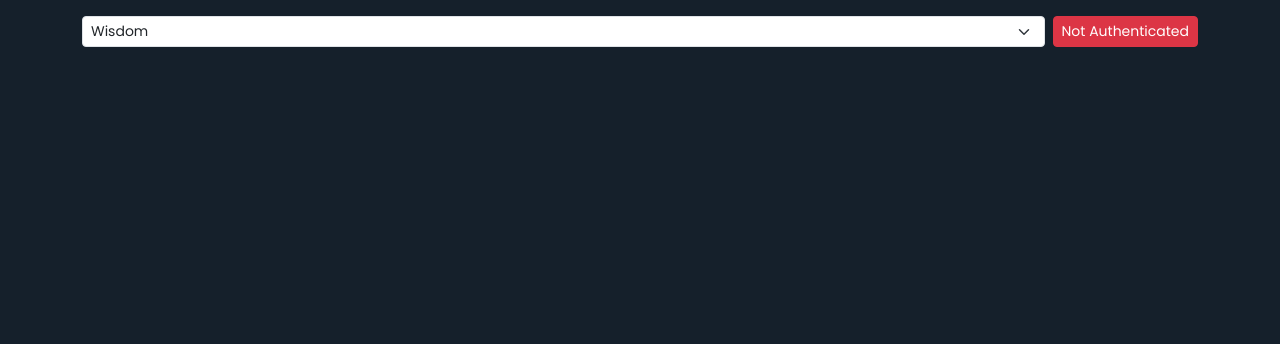
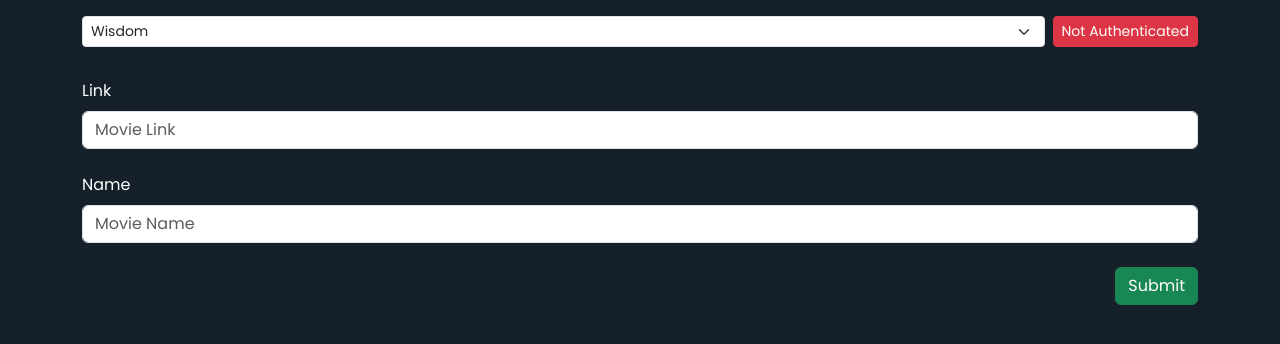
Before and after one commit to suyashjawale/portfolio-admin, an Angular app: page /movies in a window 1280 px wide. Before the commit this address led to /. Shown: the top 344 px of the page. Built offline with nearby package versions, Linux system fonts and the light colour scheme.

Commit message:
Code added

```diff
--- a/src/app/app.html
+++ b/src/app/app.html
@@ -8,7 +8,8 @@
 			<option value="posts">Posts</option>
 			<option value="snippets">Snippets</option>
 			<option value="wisdom">Wisdom</option>
-			<option value="wisdom">Resume</option>
+			<option value="resume">Resume</option>
+			<option value="movies">Movies</option>
 		</select>
 		@if(stateService.loggedIn()){
 		<button class="btn btn-success btn-sm">Authenticated</button>
--- a/src/app/app.routes.ts
+++ b/src/app/app.routes.ts
@@ -4,6 +4,7 @@ import { Birthday } from './components/birthday/birthday';
 import { Collection } from './components/collection/collection';
 import { Posts } from './components/posts/posts';
 import { Wisdom } from './components/wisdom/wisdom';
+import { Movies } from './components/movies/movies';
 
 export const routes: Routes = [
     {
@@ -30,5 +31,9 @@ export const routes: Routes = [
     {
         path: 'wisdom',
         component: Wisdom
+    },
+    {
+        path: 'movies',
+        component : Movies
     }
 ];
--- /dev/null
+++ b/src/app/components/movies/movies.html
@@ -0,0 +1,36 @@
+@if(error.length>0){
+<div class="alert alert-primary bg-primary text-white" role="alert">
+    @for (err of error; track $index) {
+    <small>{{err}}</small><br />
+    }
+</div>
+}
+
+<div class="fw-medium mb-2">
+    Link
+</div>
+<input type="text" class="form-control mb-4" placeholder="Movie Link" [(ngModel)]="link"
+    [ngModelOptions]="{standalone: true}">
+
+
+<div class="fw-medium mb-2">
+    Name
+</div>
+<input type="text" class="form-control" placeholder="Movie Name" [(ngModel)]="name"
+    [ngModelOptions]="{standalone: true}">
+
+
+<div class="text-end my-4">
+    @if(ongoing()){
+    <button class="btn btn-outline-light px-5" disabled>
+        <div class="spinner-border spinner-border-sm" role="status">
+            <span class="visually-hidden">Loading...</span>
+        </div>
+    </button>
+    }
+    @else {
+    <button class="btn btn-success" (click)="postMovie()">
+        Submit
+    </button>
+    }
+</div>
--- /dev/null
+++ b/src/app/components/movies/movies.ts
@@ -0,0 +1,68 @@
+import { HttpClient, HttpHeaders } from '@angular/common/http';
+import { Component, signal } from '@angular/core';
+import { FormsModule } from '@angular/forms';
+import { State } from '../../services/state';
+
+@Component({
+    selector: 'app-movies',
+    imports: [FormsModule],
+    templateUrl: './movies.html',
+    styleUrl: './movies.scss',
+})
+export class Movies {
+    error: string[] = [];
+    link = signal<string>('');
+    name = signal<string>('');
+    ongoing = signal<boolean>(false);
+    constructor(private http: HttpClient, public stateService: State) { }
+    postMovie() {
+        this.error = [];
+
+        if (this.link().trim() == '')
+            this.error.push("Link is missing")
+
+
+        if (this.name().trim() == '')
+            this.error.push("Name is missing")
+
+        if (this.error.length != 0)
+            window.scrollTo(0, 0);
+
+        if (this.error.length == 0 && this.stateService.loggedIn()) {
+            if (confirm("Are you sure you want to submit ?")) {
+                this.ongoing.set(true);
+
+                const headers = new HttpHeaders({
+                    'Content-Type': 'application/json',
+                    'X-Site-Identity': 'portfolio-admin-v1'
+                });
+
+                const payload = {
+                    "name": this.name(),
+                    "link": this.link(),
+                    "password": this.stateService.password()
+                }
+
+                this.http.post('https://dashing-llama-639318.netlify.app/.netlify/functions/addMovie', payload, { headers }).subscribe({
+                    next: (data) => {
+                        this.reset();
+                    },
+                    error: err => {
+
+                    },
+                    complete: () => {
+                        this.ongoing.set(false);
+                    }
+                });
+            }
+        }
+        else if (!this.stateService.loggedIn() && this.error.length == 0) {
+            alert("Kindly Login");
+        }
+    }
+
+    reset() {
+        this.link.set('');
+        this.name.set('');
+    }
+}
```
Also changed, not shown: src/app/components/movies/movies.scss (added), 11 other files (tests, documents, lock files or other folders).
